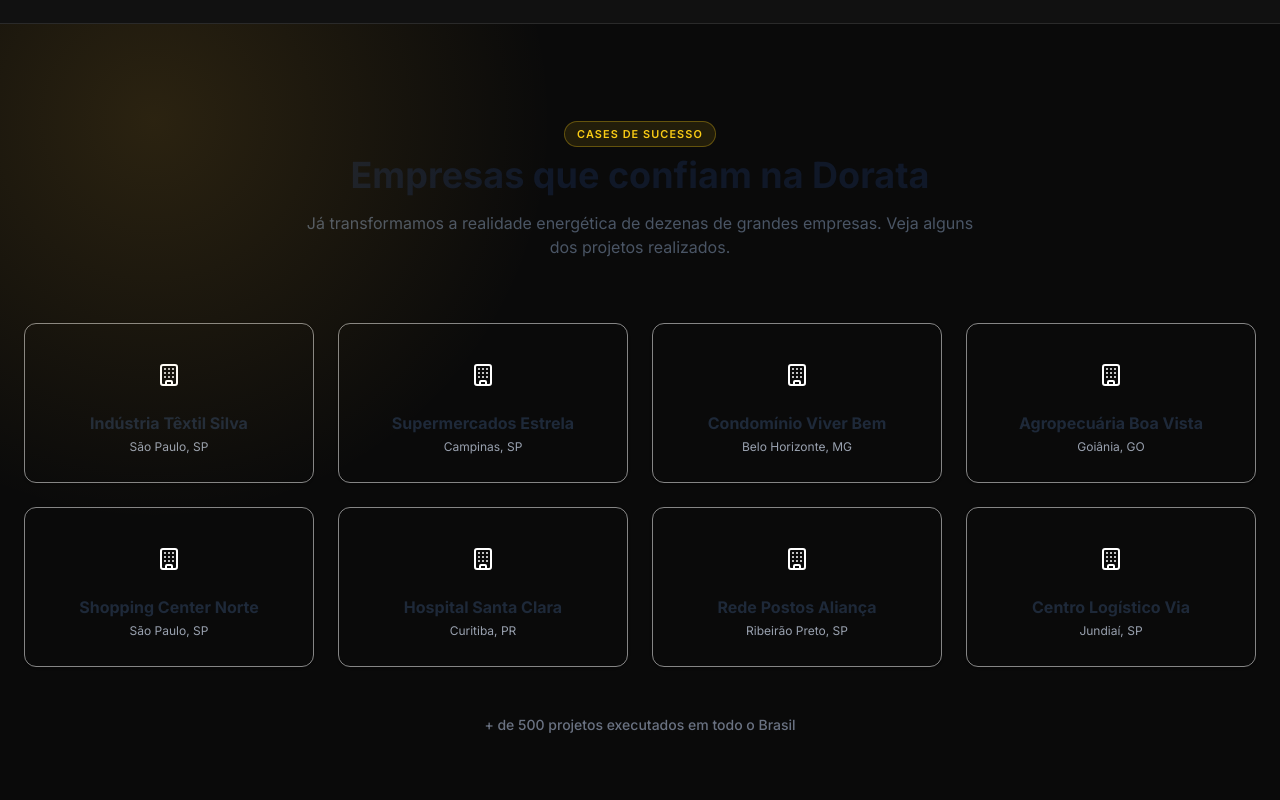
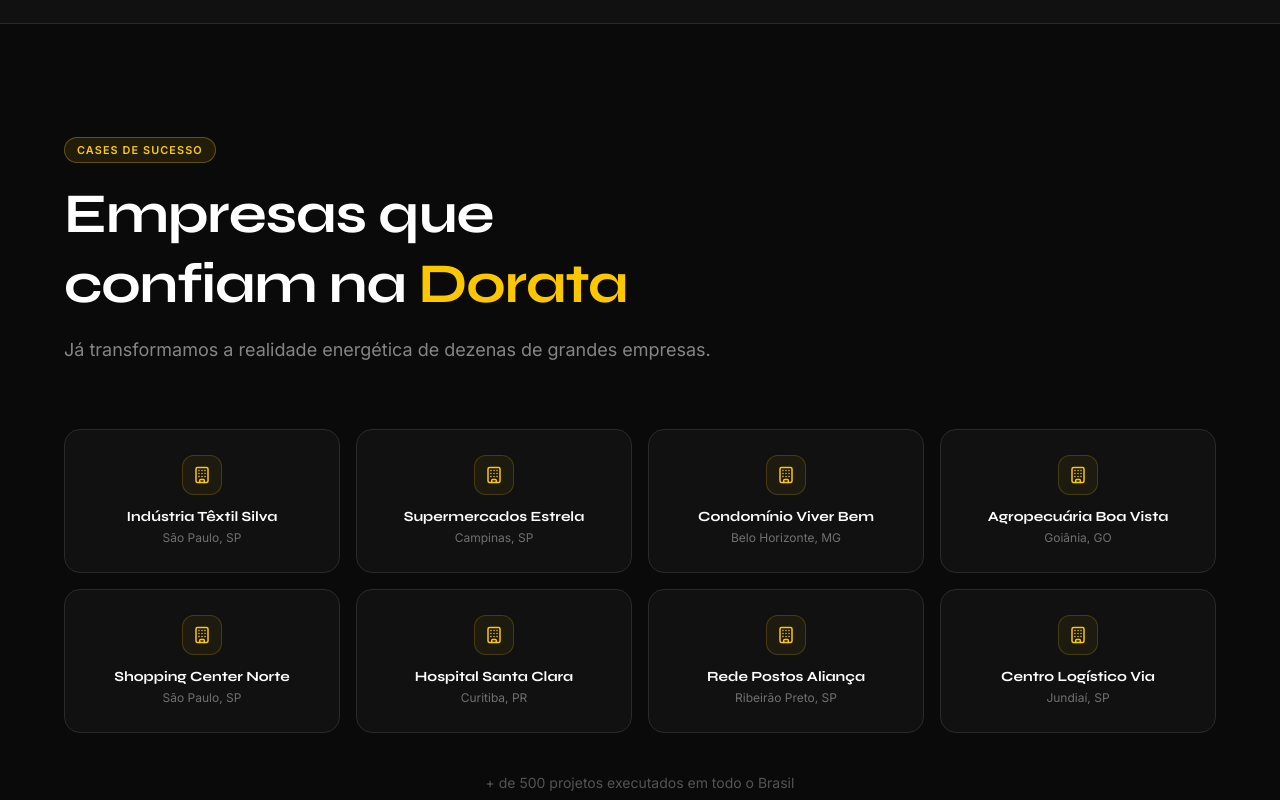
Before and after one commit to Damascenoswift/site-dorata-oficial, a Next.js app: page / in a window 1280 px wide. Shown: the part 2780-3580 px from the top of the page. Built offline with nearby package versions, Linux system fonts and the light colour scheme.

Commit message:
feat: redesign Projects with dark cards and yellow icons

```diff
--- a/components/Projects.tsx
+++ b/components/Projects.tsx
@@ -2,73 +2,87 @@
 
 import { motion } from "framer-motion";
 import { Building } from "lucide-react";
+import { staggerContainer, staggerItem, viewportOnce } from "@/lib/animations";
 
 export default function Projects() {
-    // Placeholder data for projects/clients
   const projects = [
-        { name: "Indústria Têxtil Silva", location: "São Paulo, SP", power: "1.2 MWp" },
-        { name: "Supermercados Estrela", location: "Campinas, SP", power: "850 kWp" },
-        { name: "Condomínio  Viver Bem", location: "Belo Horizonte, MG", power: "500 kWp" },
-        { name: "Agropecuária Boa Vista", location: "Goiânia, GO", power: "2.5 MWp" },
-        { name: "Shopping Center Norte", location: "São Paulo, SP", power: "3.1 MWp" },
-        { name: "Hospital Santa Clara", location: "Curitiba, PR", power: "1.8 MWp" },
-        { name: "Rede Postos Aliança", location: "Ribeirão Preto, SP", power: "600 kWp" },
-        { name: "Centro Logístico Via", location: "Jundiaí, SP", power: "4.0 MWp" },
+    { name: "Indústria Têxtil Silva",   location: "São Paulo, SP",     power: "1.2 MWp" },
+    { name: "Supermercados Estrela",    location: "Campinas, SP",      power: "850 kWp" },
+    { name: "Condomínio Viver Bem",     location: "Belo Horizonte, MG",power: "500 kWp" },
+    { name: "Agropecuária Boa Vista",   location: "Goiânia, GO",       power: "2.5 MWp" },
+    { name: "Shopping Center Norte",    location: "São Paulo, SP",     power: "3.1 MWp" },
+    { name: "Hospital Santa Clara",     location: "Curitiba, PR",      power: "1.8 MWp" },
+    { name: "Rede Postos Aliança",      location: "Ribeirão Preto, SP",power: "600 kWp" },
+    { name: "Centro Logístico Via",     location: "Jundiaí, SP",       power: "4.0 MWp" },
   ];
 
   return (
-        <section className="py-24 bg-light/80 relative overflow-hidden">
-            <div className="absolute inset-0 bg-[radial-gradient(circle_at_12%_12%,rgba(244,185,56,0.14),transparent_30%)]"></div>
-            <div className="container mx-auto px-6">
-                <div className="text-center mb-16">
+    <section className="py-28 bg-[#0a0a0a]">
+      <div className="mx-auto max-w-[1200px] px-6">
+        {/* Header */}
+        <div className="max-w-2xl mb-16">
           <motion.span
-                        initial={{ opacity: 0 }}
-                        whileInView={{ opacity: 1 }}
-                        className="section-chip mb-2"
+            initial={{ opacity: 0, y: 20 }}
+            whileInView={{ opacity: 1, y: 0 }}
+            viewport={viewportOnce}
+            className="section-chip mb-4 block w-fit"
           >
             Cases de Sucesso
           </motion.span>
           <motion.h2
             initial={{ opacity: 0, y: 20 }}
             whileInView={{ opacity: 1, y: 0 }}
-                        className="text-3xl md:text-4xl font-bold text-gray-900 mb-4"
+            viewport={viewportOnce}
+            transition={{ delay: 0.1, duration: 0.7, ease: "easeOut" }}
+            className="font-display text-[clamp(2rem,5vw,3.5rem)] font-bold text-white leading-tight tracking-[-0.02em]"
           >
-                        Empresas que confiam na <span className="title-gradient">Dorata</span>
+            Empresas que confiam na{" "}
+            <span className="text-yellow-400">Dorata</span>
           </motion.h2>
-                    <p className="text-gray-600 max-w-2xl mx-auto">
+          <motion.p
+            initial={{ opacity: 0, y: 20 }}
+            whileInView={{ opacity: 1, y: 0 }}
+            viewport={viewportOnce}
+            transition={{ delay: 0.2, duration: 0.7, ease: "easeOut" }}
+            className="text-white/50 mt-4 text-lg leading-relaxed"
+          >
             Já transformamos a realidade energética de dezenas de grandes empresas.
-                        Veja alguns dos projetos realizados.
-                    </p>
+          </motion.p>
         </div>
 
-                <div className="grid grid-cols-2 md:grid-cols-4 gap-6">
+        {/* Grid */}
+        <motion.div
+          variants={staggerContainer}
+          initial="hidden"
+          whileInView="visible"
+          viewport={viewportOnce}
+          className="grid grid-cols-2 md:grid-cols-4 gap-4"
+        >
           {projects.map((project, index) => (
             <motion.div
               key={index}
-                            initial={{ opacity: 0, scale: 0.9 }}
-                            whileInView={{ opacity: 1, scale: 1 }}
-                            viewport={{ once: true }}
-                            transition={{ delay: index * 0.05 }}
-                            className="glass-strong lift-card p-6 rounded-xl shadow-sm transition-all border border-white/50 group flex flex-col items-center justify-center text-center h-32 md:h-40"
+              variants={staggerItem}
+              className="card-dark p-6 group flex flex-col items-center justify-center text-center h-32 md:h-36"
             >
-                            <div className="w-12 h-12 bg-primary/10 rounded-full flex items-center justify-center mb-3 text-primary group-hover:bg-gradient-to-br group-hover:from-primary group-hover:to-secondary group-hover:text-white transition-colors">
-                                <Building size={24} />
+              <div className="w-10 h-10 border border-yellow-400/20 bg-yellow-400/5 rounded-xl flex items-center justify-center mb-3 group-hover:bg-yellow-400/10 group-hover:border-yellow-400/40 transition-colors">
+                <Building size={18} className="text-yellow-400" />
               </div>
-                            <h3 className="font-bold text-gray-800 text-sm md:text-base group-hover:text-primary transition-colors">
+              <h3 className="font-display font-bold text-white text-sm leading-snug">
                 {project.name}
               </h3>
-                            <p className="text-xs text-gray-400 mt-1">
-                                {project.location}
-                            </p>
+              <p className="text-xs text-white/40 mt-1">{project.location}</p>
             </motion.div>
           ))}
-                </div>
+        </motion.div>
 
-                <div className="mt-12 text-center">
-                    <p className="text-sm text-gray-500 font-medium">
+        <motion.p
+          initial={{ opacity: 0 }}
+          whileInView={{ opacity: 1 }}
+          viewport={viewportOnce}
+          className="mt-10 text-center text-sm text-white/30"
+        >
           + de 500 projetos executados em todo o Brasil
-                    </p>
-                </div>
+        </motion.p>
       </div>
     </section>
   );
```
Lines whose indentation alone changed are shown as unchanged.
